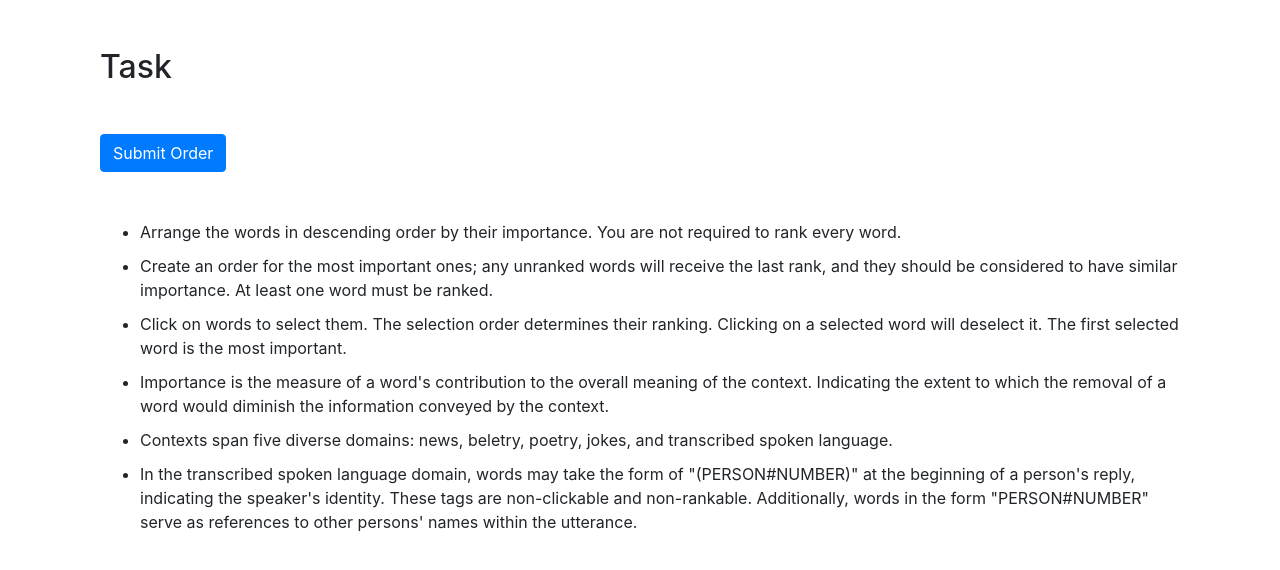
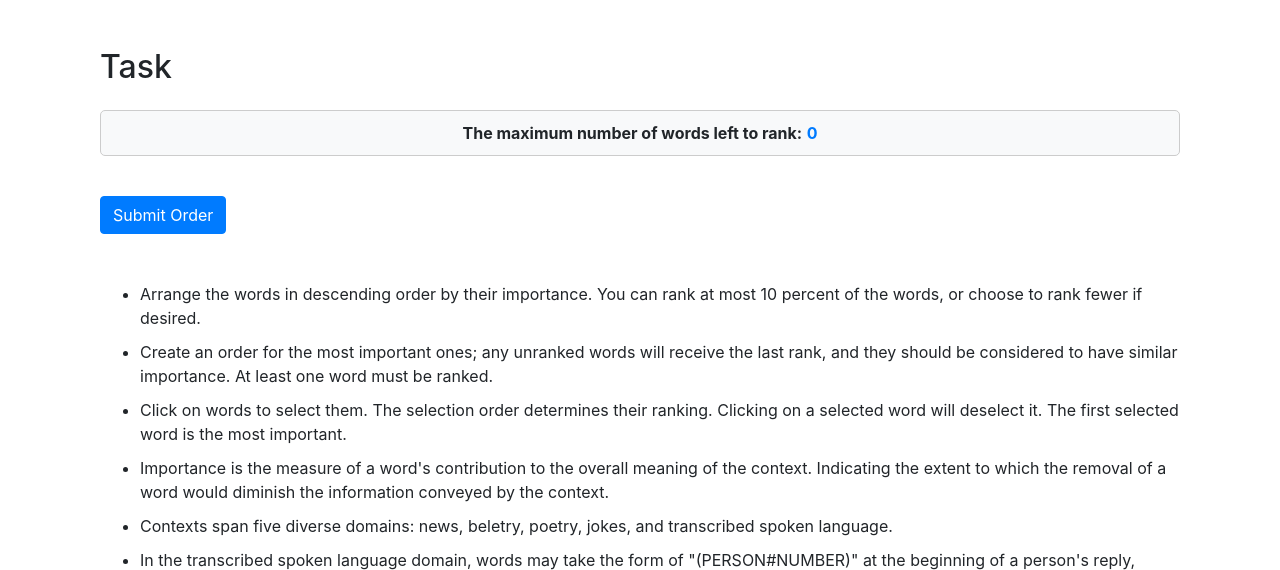
Before and after one commit to adam-osusky/wir, a Django app: template ranker_site/rankings/templates/rankings/task_detail.html in a window 1280 px wide. Shown: the part 66-636 px from the top of the page. Run offline with Django 4.2, Linux system fonts and the light colour scheme; the template is opened without the code that fills it, so the values that code supplies are empty.

Commit message:
task_detail: max to rank
- maximum number of words to select - 10 percent
- counter that show how many left

```diff
--- a/ranker_site/rankings/templates/rankings/task_detail.html
+++ b/ranker_site/rankings/templates/rankings/task_detail.html
@@ -3,6 +3,10 @@
 {% block page_content %}
   <div class="container">
     <h2 class="mb-4">Task</h2>
+
+    <div id="leftToRankInfo" class="mb-3 text-center" style="border: 1px solid #ccc; padding: 10px; border-radius: 5px; background-color: #f8f9fa;">
+      <strong>The maximum number of words left to rank:</strong> <span id="leftToRank" style="font-weight: bold; color: #007bff;">0</span>
+    </div>
 
     <div class="task-content">
       {% for line in task.content_lines %}
@@ -21,7 +25,7 @@
 
     <div class="mt-5 text-left">
       <ul>
-        <li>Arrange the words in descending order by their importance. You are not required to rank every word.</li>
+        <li>Arrange the words in descending order by their importance. You can rank at most 10 percent of the words, or choose to rank fewer if desired.</li>
         <li>Create an order for the most important ones; any unranked words will receive the last rank, and they should be considered to have similar importance. At least one word must be ranked.</li>
         <li>Click on words to select them. The selection order determines their ranking. Clicking on a selected word will deselect it. The first selected word is the most important.</li>
         <li>Importance is the measure of a word's contribution to the overall meaning of the context. Indicating the extent to which the removal of a word would diminish the information conveyed by the context.</li>
@@ -34,6 +38,9 @@
 
   <script>
     var selectedWords = [];
+    var maxSelectedPercentage = 0.1;
+    var leftToRank = 0;
+    var maxToRank = 0;
 
     function toggleButtonColor(button) {
       var word = button.textContent;
@@ -50,10 +57,27 @@
           selectedWords.splice(index, 1);
         }
       } else {
+        if (selectedWords.length >= maxToRank) {
+            return;
+        }
         button.classList.add('selected');
         selectedWords.push(wordObj);
       }
       updateButtonColors();
+      updateLeftToRank();
+    }
+
+    function updateLeftToRank() {
+      var wordCountElement = document.getElementById('leftToRank');
+      wordCountElement.textContent = maxToRank - selectedWords.length;
+    }
+
+    function setMaxToRank() {
+      var wordCountElement = document.getElementById('leftToRank');
+      var words = document.querySelectorAll('.word-button');
+      var m = Math.round(words.length * maxSelectedPercentage);
+      wordCountElement.textContent = m;
+      maxToRank = m;
     }
 
     function updateButtonColors() {
@@ -131,6 +155,7 @@
       }
       return cookieValue;
     }
+    window.onload = setMaxToRank;
   </script>
 
 <style>
```
